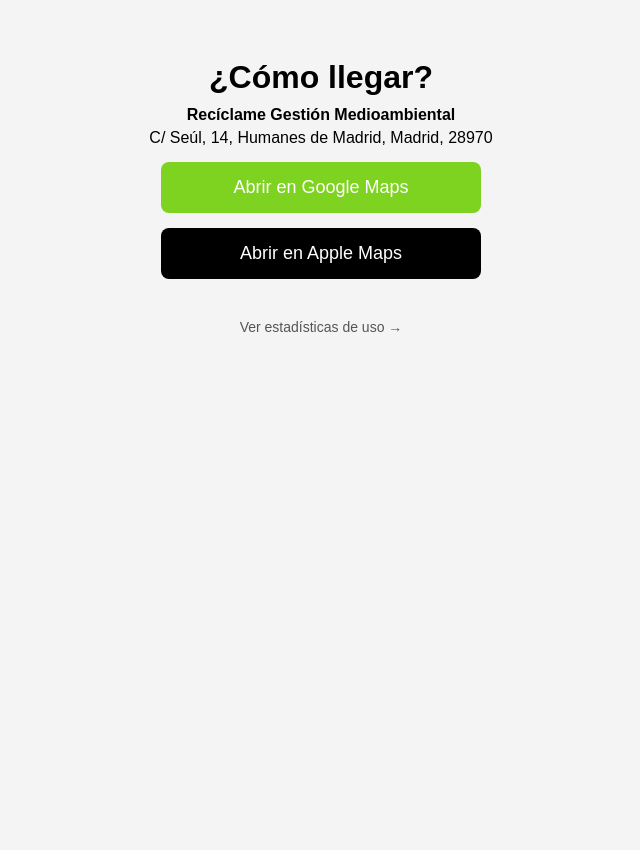
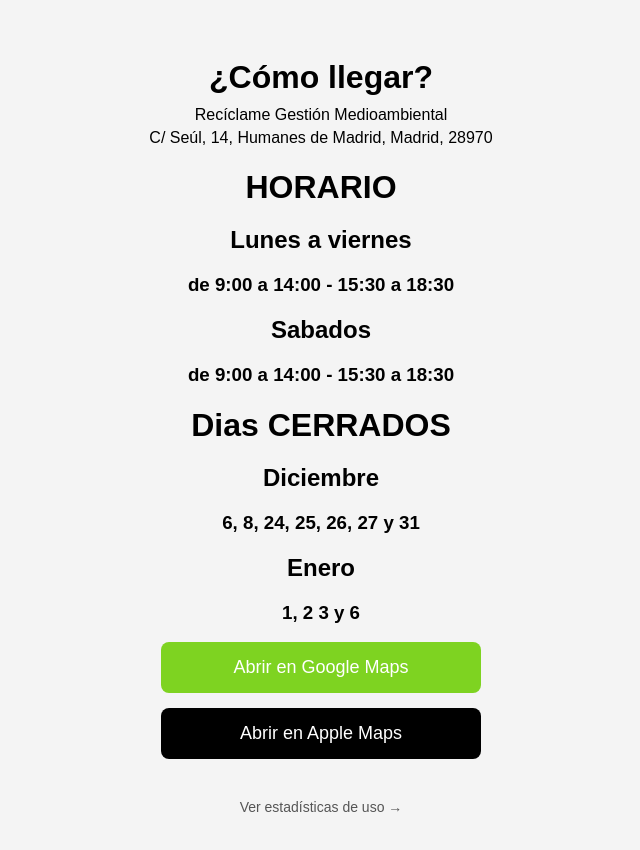
Before and after one commit to Recicla-me/como-llegar-reciclame, a plain HTML site: page index.html in a window 1280 px wide. Shown: the whole page, without its empty margins (319-959 px from the left). Before the commit the page ends 800 px from the top, so only its background shows below. Drawn offline with Linux system fonts and the light colour scheme; no server answers.

Commit message:
Update index.html

```diff
--- a/index.html
+++ b/index.html
@@ -48,9 +48,19 @@
 </head>
 
 <body>
-  <h1>¿Cómo llegar?</h1>
-  <p><strong>Recíclame Gestión Medioambiental</strong></p>
+   <h1>¿Cómo llegar?</h1>
+  <p>Recíclame Gestión Medioambiental</p>
   <p>C/ Seúl, 14, Humanes de Madrid, Madrid, 28970</p>
+    <h1>HORARIO</h1>
+    <h2>Lunes a viernes</h2>
+      <h3>de 9:00 a 14:00 - 15:30 a 18:30</h3>
+    <h2>Sabados</h2>
+      <h3>de 9:00 a 14:00 - 15:30 a 18:30</h3>
+   <h1>Dias CERRADOS</h1>
+    <h2>Diciembre</h2>
+      <h3>6, 8, 24, 25, 26, 27 y 31</h3>
+   <h2>Enero</h2>
+      <h3>1, 2 3 y 6</h3>
 
   <!-- Botón Google Maps -->
   <a
```
